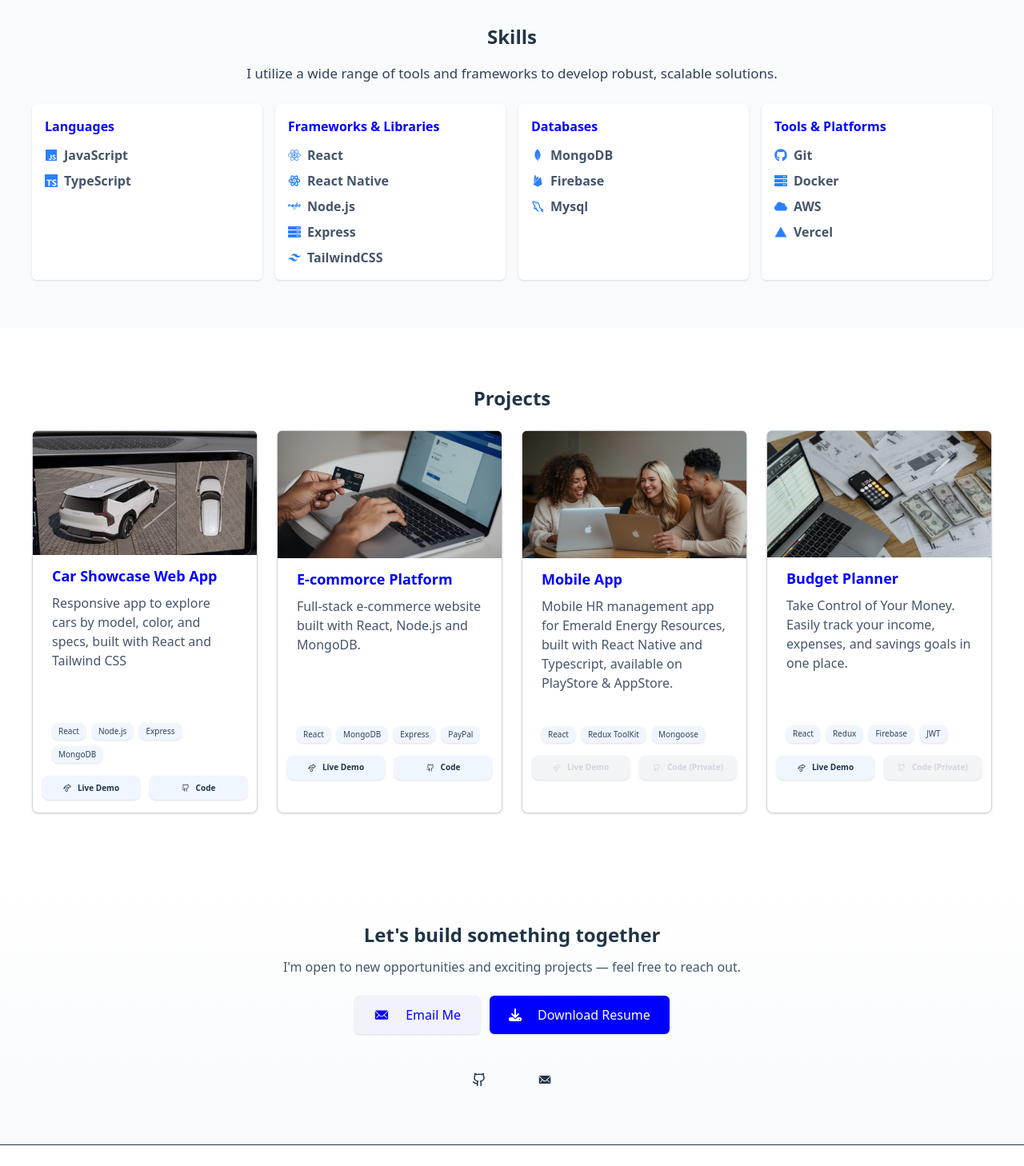
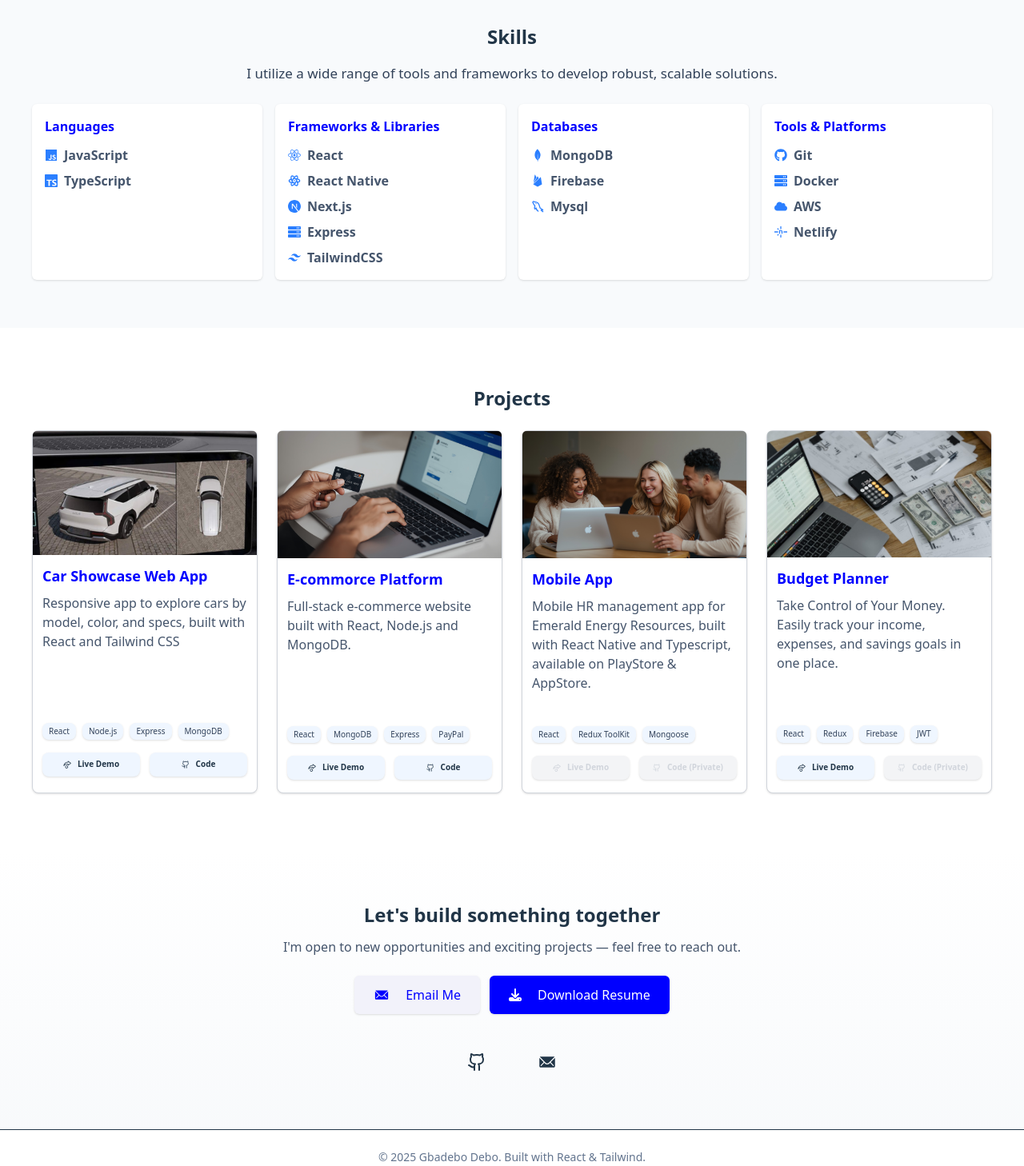
Before and after one commit to Jlbspyder/My-Portfolio, a React (Vite) app: page / in a window 1280 px wide. Shown: the part 1330-2788 px from the top of the page at 80% size. Built offline with nearby package versions, Linux system fonts and the light colour scheme.

Commit message:
fixed ios viewport issue

```diff
--- a/package.json
+++ b/package.json
@@ -15,6 +15,7 @@
     "react": "^19.1.1",
     "react-dom": "^19.1.1",
     "react-icons": "^5.5.0",
+    "react-intersection-observer": "^9.16.0",
     "tailwindcss": "^4.1.13"
   },
   "devDependencies": {
--- a/src/About.jsx
+++ b/src/About.jsx
@@ -73,7 +73,7 @@ const About = () => {
                 <div>
                   <FaCode className="icon text-green-500" />
                 </div>
-                <h5 className="font-semibold text-green-500">Clean Code</h5>
+                <h5 className="font-bold text-green-500">Clean Code</h5>
               </div>
               <p className="md:text-[15px]">
                 Developing clean, maintainable, and scalable code by following
@@ -86,7 +86,7 @@ const About = () => {
                 <div>
                   <BsFillLightningChargeFill className="icon text-blue-500" />
                 </div>
-                <h5 className="font-semibold text-blue-500">
+                <h5 className="font-bold text-blue-500">
                   Responsive & Fast
                 </h5>
               </div>
@@ -100,7 +100,7 @@ const About = () => {
                 <div>
                   <FaGlobe className="icon text-purple-500" />
                 </div>
-                <h5 className="font-semibold text-purple-500">
+                <h5 className="font-bold text-purple-500">
                   Modern Solutions
                 </h5>
               </div>
@@ -114,7 +114,7 @@ const About = () => {
                 <div>
                   <SiThealgorithms className="icon text-amber-500" />
                 </div>
-                <h5 className="font-semibold text-amber-500">
+                <h5 className="font-bold text-amber-500">
                   Data structures
                 </h5>
               </div>
--- a/src/Contact.jsx
+++ b/src/Contact.jsx
@@ -45,10 +45,10 @@ const Contact = () => {
       </div>
       <div className="pt-10 flex justify-center items-center space-x-8">
         <a href="https://github.com/Jlbspyder" target="_blank" className="px-4 py-2 hover:shadow-sm hover:bg-[rgba(242,242,250,1)] hover:rounded-md">
-          <LuGithub className="text-lg" />
+          <LuGithub className="text-2xl" />
         </a>
         <a href="mailto:gbadebodebo24@gmail.com" target="_blank" className="px-4 py-2 hover:shadow-sm hover:bg-[rgba(242,242,250,1)] hover:rounded-md">
-          <IoIosMail className="text-lg" />
+          <IoIosMail className="text-2xl" />
         </a>
       </div>
     </motion.section>
--- a/src/Projects.jsx
+++ b/src/Projects.jsx
@@ -1,32 +1,38 @@
-import React from "react";
-import { motion } from "framer-motion";
+import { useEffect} from "react";
+import { motion, useAnimation } from "framer-motion";
 import { LuGithub } from "react-icons/lu";
+import { useInView } from "react-intersection-observer";
 import { VscLiveShare } from "react-icons/vsc";
 import projects from "./data";
 
 const Projects = () => {
-  const fadeInUp = {
-    hidden: { opacity: 0, y: 40 },
-    show: { opacity: 1, y: 0, transition: { duration: 0.6, ease: "easeOut" } },
-  };
 
-  const slideInLeft = {
-    hidden: { opacity: 0, x: -60 },
-    show: { opacity: 1, x: 0, transition: { duration: 0.6, ease: "easeOut" } },
-  };
+  // Controls for the animation
+  const controls = useAnimation();
 
-  const slideInRight = {
-    hidden: { opacity: 0, x: 100 },
-  show: { opacity: 1, x: 0,  transition: { duration: 0.6, ease: "easeOut" } },
-  };
+  // Hook for viewport detection
+  const [ref, inView] = useInView({
+    threshold: 0.1, // Trigger when 10% of section is visible
+    triggerOnce: false, // Animate again if user scrolls away & back
+  });
+
+  // Start animation when section enters the viewport
+  useEffect(() => {
+    if (inView) {
+      controls.start({ opacity: 1, x: 0 });
+    } else {
+      controls.start({ opacity: 0, x: -40 }); // reset when out of view
+    }
+  }, [inView, controls]);
+
 
   return (
     <motion.section
+      ref={ref}
       id="projects"
-      variants={slideInLeft}
-      initial="hidden"
-      whileInView="show"
-      viewport={{ once: false, amount: 0.2 }}
+      animate={controls}
+      transition={{ duration: 0.6, ease: "easeOut" }}
+      initial={{ opacity: 0, x: -40 }}
       className="py-18"
     >
       <div className="container">
@@ -42,13 +48,13 @@ const Projects = () => {
                 alt={project.name}
                 className="project-img"
               />
-              <div className="px-6 mt-3">
+              <div className="px-6 xl:px-3 mt-3">
                 <h3 className="text-lg font-semibold text-[blue]">
                   {project.name}
                 </h3>
                 <p className="mt-2 h-[120px] xl:h-[150px] text-slate-600">{project.description}</p>
               </div>
-              <div className="mt-3 px-6 flex flex-wrap gap-2">
+              <div className="mt-3 px-6 xl:px-3 flex flex-wrap gap-2">
                 {project.stack.map((tech) => (
                   <span
                     key={tech}
@@ -58,11 +64,11 @@ const Projects = () => {
                   </span>
                 ))}
               </div>
-              <div className="mt-4 xl:px-3 pb-4 flex justify-center xl:justify-between  gap-3">
+              <div className="mt-4 px-6 xl:px-3 pb-4 flex justify-center xl:justify-between  gap-3">
                 <a
                   href={project.demo}
                   target="_blank"
-                  className={`text-xs md:text-[12px] md:h-[30px] md:w-[130px] xl:w-[130px] flex w-[145px] items-center justify-center font-semibold gap-2 bg-blue-50 px-4 py-1 rounded-lg shadow-sm cursor-pointer ${
+                  className={`text-xs md:text-[12px] h-[30px] flex w-[100%] items-center justify-center font-semibold gap-2 bg-blue-50 px-4 py-1 rounded-lg shadow-sm cursor-pointer ${
                     !project.liveDemo
                       ? "bg-gray-100 text-gray-300 xl:text-[10px] cursor-text"
                       : "hover:bg-blue-100 xl:text-[10px]"
@@ -74,7 +80,7 @@ const Projects = () => {
                 <a
                   href={project.repo}
                   target="_blank"
-                  className={`text-xs md:text-[12px] md:h-[30px] md:w-[130px] xl:w-[130px] flex w-[145px] items-center justify-center  font-semibold gap-2  bg-blue-50 px-4 py-1 rounded-lg shadow-sm cursor-pointer ${
+                  className={`text-xs md:text-[12px] md:h-[30px] flex w-[100%] items-center justify-center  font-semibold gap-2  bg-blue-50 px-4 py-1 rounded-lg shadow-sm cursor-pointer ${
                     project.privateCode
                       ? "bg-gray-100 text-gray-300 xl:text-[10px] cursor-text"
                       : "hover:bg-blue-100 xl:text-[10px]"
--- a/src/Skills.jsx
+++ b/src/Skills.jsx
@@ -1,14 +1,11 @@
 import React from "react";
 import { motion } from "framer-motion";
-import { IoLogoJavascript } from "react-icons/io5";
-import { SiTypescript } from "react-icons/si";
-import { FaReact, FaGithub, FaNode, FaServer, FaCloud } from "react-icons/fa";
+import { IoLogoJavascript, IoLogoFirebase } from "react-icons/io5";
+import { SiTypescript, SiNetlify } from "react-icons/si";
+import { FaReact, FaGithub, FaServer, FaCloud } from "react-icons/fa";
 import { RiTailwindCssFill } from "react-icons/ri";
-import { IoLogoVercel } from "react-icons/io5";
-import { SiMongodb } from "react-icons/si";
-import { TbBrandReactNative } from "react-icons/tb";
-import { IoLogoFirebase } from "react-icons/io5";
-import { TbBrandMysql } from "react-icons/tb";
+import { SiMongodb, SiNextdotjs  } from "react-icons/si";
+import { TbBrandReactNative, TbBrandMysql } from "react-icons/tb";
 
 const Skills = () => {
   const skillColumns = [
@@ -17,11 +14,11 @@ const Skills = () => {
       type: [
         {
           stack: "JavaScript",
-          symbol: <IoLogoJavascript />,
+          icon: <IoLogoJavascript />,
         },
         {
           stack: "TypeScript",
-          symbol: <SiTypescript />,
+          icon: <SiTypescript />,
         },
       ],
     },
@@ -30,23 +27,23 @@ const Skills = () => {
       type: [
         {
           stack: "React",
-          symbol: <FaReact />,
+          icon: <FaReact />,
         },
         {
           stack: "React Native",
-          symbol: <TbBrandReactNative />,
+          icon: <TbBrandReactNative />,
         },
         {
-          stack: "Node.js",
-          symbol: <FaNode />,
+          stack: "Next.js",
+          icon: <SiNextdotjs />,
         },
         {
           stack: "Express",
-          symbol: <FaServer />,
+          icon: <FaServer />,
         },
         {
           stack: "TailwindCSS",
-          symbol: <RiTailwindCssFill />,
+          icon: <RiTailwindCssFill />,
         },
       ],
     },
@@ -55,15 +52,15 @@ const Skills = () => {
       type: [
         {
           stack: "MongoDB",
-          symbol: <SiMongodb />,
+          icon: <SiMongodb />,
         },
         {
           stack: "Firebase",
-          symbol: <IoLogoFirebase />,
+          icon: <IoLogoFirebase />,
         },
         {
           stack: "Mysql",
-          symbol: <TbBrandMysql />,
+          icon: <TbBrandMysql />,
         },
       ],
     },
@@ -72,19 +69,19 @@ const Skills = () => {
       type: [
         {
           stack: "Git",
-          symbol: <FaGithub />,
+          icon: <FaGithub />,
         },
         {
           stack: "Docker",
-          symbol: <FaServer />,
+          icon: <FaServer />,
         },
         {
           stack: "AWS",
-          symbol: <FaCloud />,
+          icon: <FaCloud />,
         },
         {
-          stack: "Vercel",
-          symbol: <IoLogoVercel />,
+          stack: "Netlify",
+          icon: <SiNetlify />,
         },
       ],
     },
@@ -119,7 +116,7 @@ const Skills = () => {
               <ul className="mt-3 md:block flex items-center gap-4 flex-wrap text-slate-600 md:space-y-2">
                 {column.type.map((skill, idx) => (
                   <div className="flex gap-1 md:gap-2 items-center" key={idx}>
-                    <div className="text-blue-500">{skill.symbol}</div>
+                    <div className="text-blue-500">{skill.icon}</div>
                     <p className="font-semibold">{skill.stack}</p>
                   </div>
                 ))}
--- a/src/index.css
+++ b/src/index.css
@@ -16,15 +16,6 @@
 
 html {
   scroll-behavior: smooth;
-}
-
-body {
-  margin: 0;
-  display: flex;
-  place-items: center;
-  min-width: 320px;
-  min-height: 100vh;
-  overflow-x: hidden;
 }
 .my-pix {
   aspect-ratio: 1;
```
Also changed, not shown: 1 other file (tests, documents, lock files or other folders).
